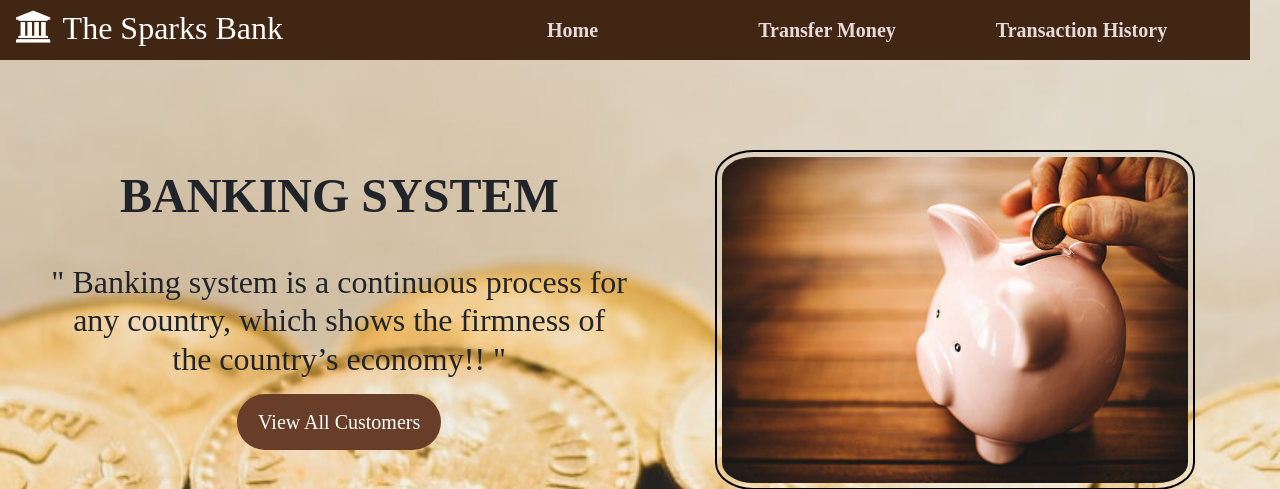
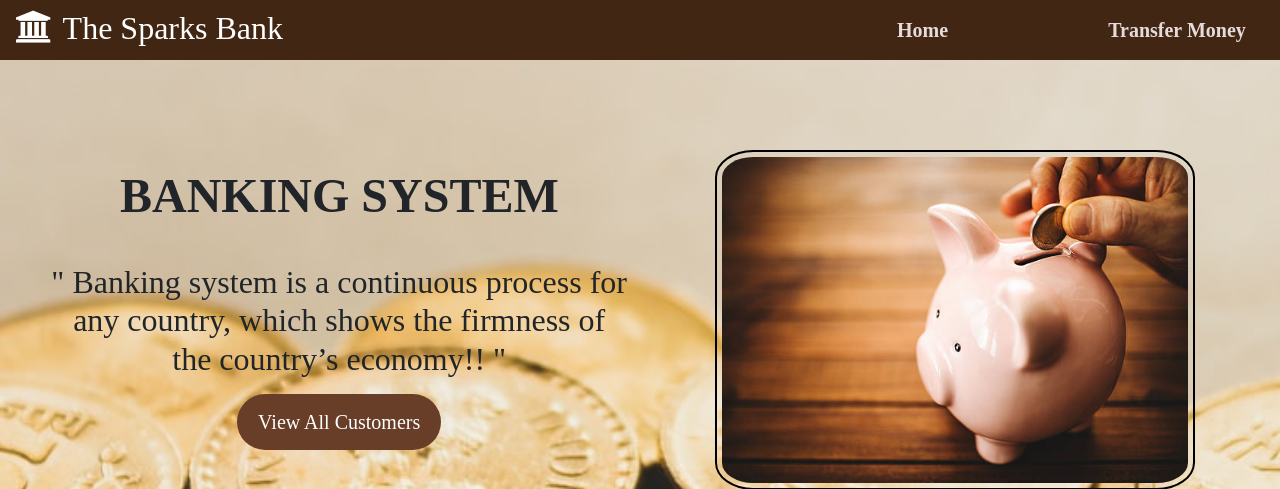
Before and after one commit to Shamritha27/Basic-Banking-System, a PHP site: page /index.php in a window 1280 px wide; the page is wider, and only the part inside the window is pictured. Shown: the top 489 px of that part. Run offline with PHP 8.4, Linux system fonts and the light colour scheme.

Commit message:
navbar change

```diff
--- a/navbar.php
+++ b/navbar.php
@@ -2,7 +2,7 @@
 <link rel="stylesheet" href="navbar.css">
 
 
-<div class="navbar" style="width:100%">
+<div class="navbar">
        <i class="fa fa-university icon fa-2x" style="height:43px;color:white;"></i>
        <h2 style="color:white;padding-left:10px;font-family: serif;">The Sparks Bank</h2>
 
```
